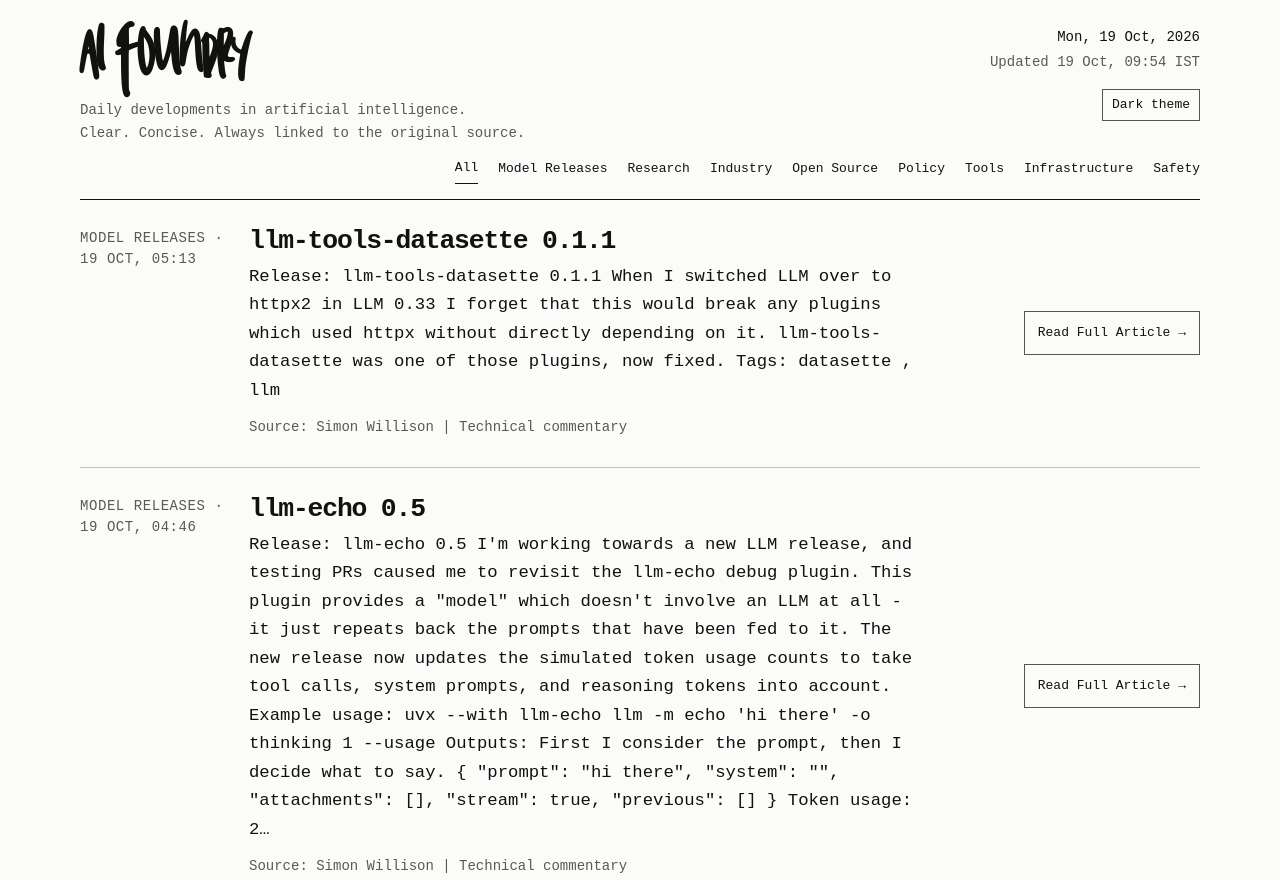
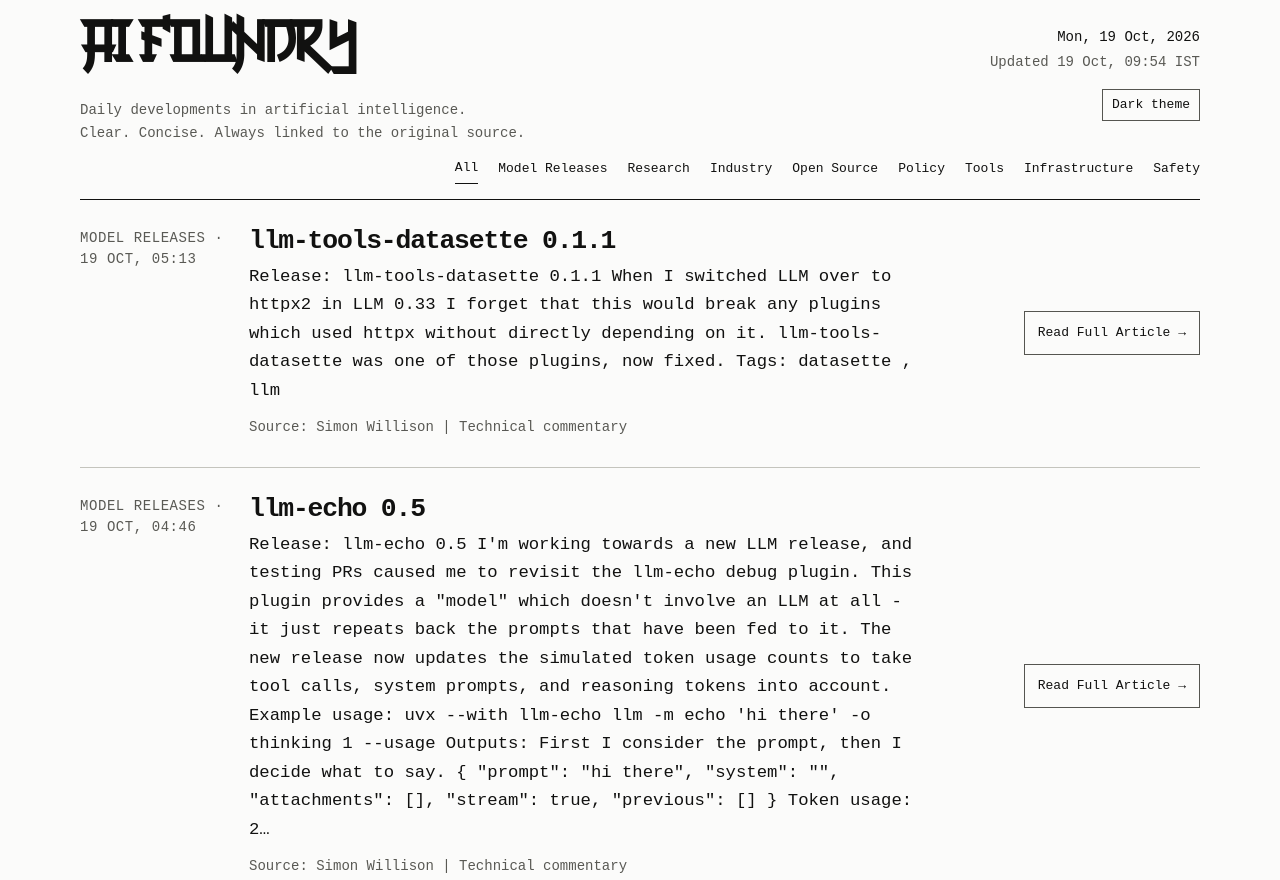
Before and after one commit to Rudrakshbhardwaj01/AI-foundry, a website: page index.html in a window 1280 px wide. Shown: the top 880 px of the page. Drawn offline with Linux system fonts and the light colour scheme.

Commit message:
feat: replace wordmark font with Chinese Karaoke

```diff
--- a/scripts/build-check.mjs
+++ b/scripts/build-check.mjs
@@ -5,7 +5,7 @@ import { SOURCE_REGISTRY } from '../ingest/registry.mjs';
 import { validateSnapshot } from '../ingest/snapshot.mjs';
 
 const root = path.dirname(fileURLToPath(import.meta.url));
-const required = ['index.html', 'styles.css', 'app.js', 'data/published.json', 'public/fonts/the-squeak-demo.ttf'];
+const required = ['index.html', 'styles.css', 'app.js', 'data/published.json', 'public/fonts/ChineseKaraoke.ttf'];
 for (const file of required) await access(path.join(root, '..', file));
 const snapshot = JSON.parse(await readFile(path.join(root, '..', 'data/published.json'), 'utf8'));
 if (!validateSnapshot(snapshot)) throw new Error('data/published.json does not satisfy the published snapshot schema');
--- a/styles.css
+++ b/styles.css
@@ -1,6 +1,6 @@
 @font-face {
-  font-family: "The Squeak Demo";
-  src: url("public/fonts/the-squeak-demo.ttf") format("truetype");
+  font-family: "Chinese Karaoke";
+  src: url("public/fonts/ChineseKaraoke.ttf") format("truetype");
   font-display: swap;
   font-style: normal;
   font-weight: 400;
@@ -37,7 +37,7 @@ a:focus-visible, button:focus-visible { outline: 2px solid var(--color-focus); o
 .site-header, .page-shell { width: min(calc(100% - 64px), var(--max-width)); margin: 0 auto; }
 .site-header { padding-top: 20px; }
 .header-main { display: flex; justify-content: space-between; gap: 40px; align-items: flex-start; padding-bottom: 14px; }
-.wordmark { display: inline-block; color: var(--color-text); font-family: "The Squeak Demo", Georgia, serif; font-size: clamp(3.2rem, 6.2vw, 5.4rem); line-height: .86; letter-spacing: -.055em; text-decoration: none; }
+.wordmark { display: inline-block; color: var(--color-text); font-family: "Chinese Karaoke", Georgia, serif; font-size: clamp(3.2rem, 6.2vw, 5.4rem); line-height: .86; letter-spacing: -.055em; text-decoration: none; }
 .tagline, .subtagline { margin: 12px 0 0; color: var(--color-muted); font-size: 14px; line-height: 1.5; }
 .subtagline { margin-top: 2px; }
 .header-tools { display: flex; flex-direction: column; align-items: flex-end; gap: 16px; }
```
Also changed, not shown: README.md, public/fonts/ChineseKaraoke.ttf (added), public/fonts/the-squeak-demo.ttf (deleted), 1 other file.
